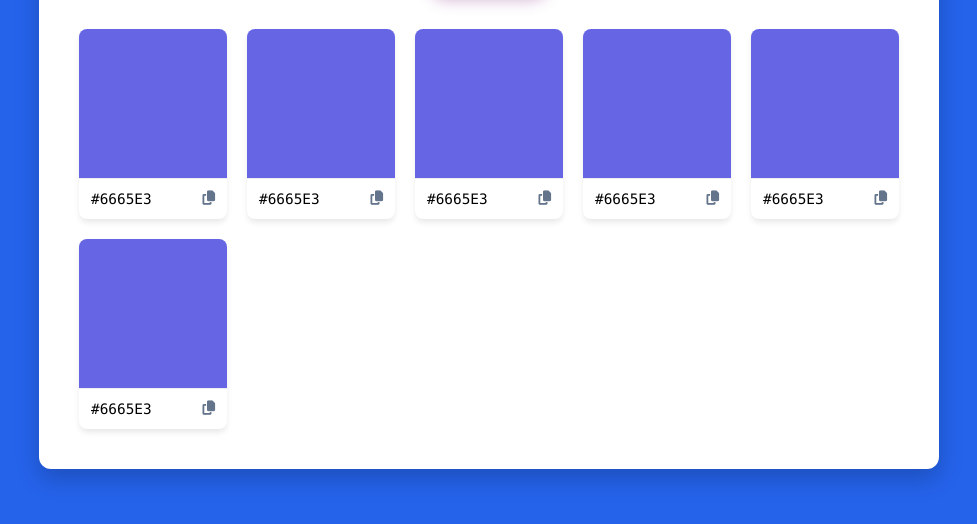
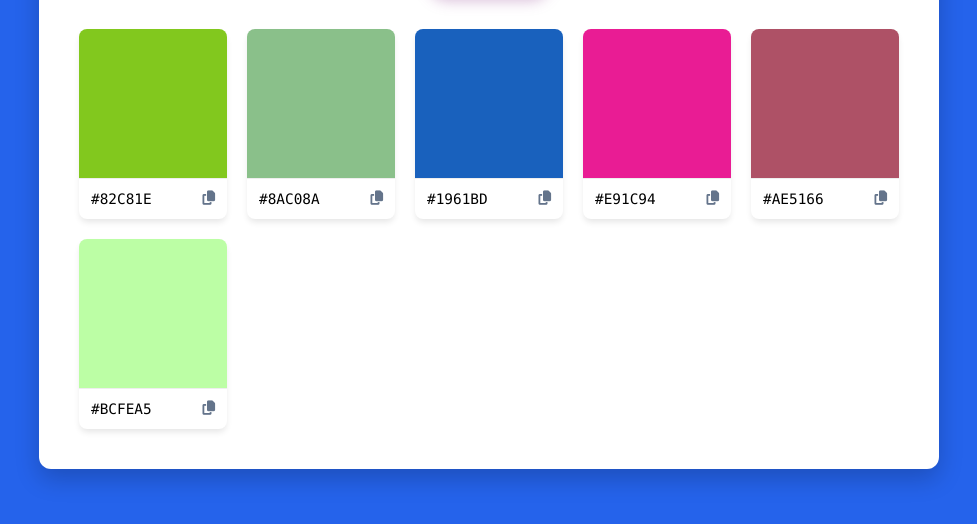
Before and after one commit to MOHSIN777333/Projects-HTML-CSS-JAVASCRIPT-, a plain HTML site: page Colour Palette/index.html in a window 1280 px wide. Shown: the part 236-760 px from the top of the page, without its empty margins (151-1128 px from the left). Drawn offline with Linux system fonts and the light colour scheme.

Commit message:
feat: implement color palette generation and clipboard functionality

```diff
--- a/Colour Palette/index.html
+++ b/Colour Palette/index.html
@@ -20,66 +20,7 @@
         </header>
 
         <section class="color-palette" id="palette">
-            <!-- // color-box 1 -->
-
-            <article class="color-box">
-                <div class="box" style="background-color: #6665e3;"></div>
-                <div class="color-info">
-                    <span class="hex-value">#6665E3</span>
-                    <i class="fa-solid fa-copy"></i>
-                </div>
-            </article>
-
-            <!-- //color-box 2 -->
-
-            <article class="color-box">
-                <div class="box" style="background-color: #6665e3;"></div>
-                <div class="color-info">
-                    <span class="hex-value">#6665E3</span>
-                    <i class="fa-solid fa-copy"></i>
-                </div>
-            </article>
-
-            <!-- //color-box 3 -->
-
-            <article class="color-box">
-                <div class="box" style="background-color: #6665e3;"></div>
-                <div class="color-info">
-                    <span class="hex-value">#6665E3</span>
-                    <i class="fa-solid fa-copy"></i>
-                </div>
-            </article>
-
-            <!-- //color-box 4 -->
-
-            <article class="color-box">
-                <div class="box" style="background-color: #6665e3;"></div>
-                <div class="color-info">
-                    <span class="hex-value">#6665E3</span>
-                    <i class="fa-solid fa-copy"></i>
-                </div>
-            </article>
-
-            <!-- //color-box 5 -->
-
-            <article class="color-box">
-                <div class="box" style="background-color: #6665e3;"></div>
-                <div class="color-info">
-
-                    <span class="hex-value">#6665E3</span>
-                    <i class="fa-solid fa-copy"></i>
-                </div>
-            </article>
-
-            <!-- //color-box 6 -->
-
-            <article class="color-box">
-                <div class="box" style="background-color: #6665e3;"></div>
-                <div class="color-info">
-                    <span class="hex-value">#6665E3</span>
-                    <i class="fa-solid fa-copy"></i>
-                </div>
-            </article>
+            <!--  Color box assin add to javascript -->
         </section>
     </main>
 
--- a/Colour Palette/script.js
+++ b/Colour Palette/script.js
@@ -0,0 +1,78 @@
+const generateBtnEl = document.getElementById("generateBtn");
+const paletteEl = document.getElementById("palette");
+
+generateBtnEl.addEventListener("click", generateColorPalette);
+
+paletteEl.addEventListener("click", (e) => {
+    if (e.target.classList.contains("fa-copy")) {
+        const hexValue = e.target.previousElementSibling.textContent;
+        copyToClipBoard(hexValue, e.target);
+
+    } else if (e.target.classList.contains("box")) {
+        const infoDiv = e.target.nextElementSibling
+        const hexValue = infoDiv.querySelector(".hex-value").textContent;
+        const copyBtn = infoDiv.querySelector(".fa-copy");
+        copyToClipBorad(hexValue, copyBtn)
+
+
+    }
+
+
+});
+
+function copyToClipBoard(text, iconEl) {
+    navigator.clipboard.writeText(text)
+        .then(() => showCopySuccess(iconEl))
+        .catch(err => console.log(err)
+        );
+}
+
+function showCopySuccess(element) {
+    element.classList.replace("fa-copy", "fa-check")
+    element.style.color = "green";
+
+    setTimeout(() => {
+        element.classList.replace("fa-check", "fa-copy")
+        element.style.color = "";
+
+    }, 1000);
+
+}
+
+function renderPalette(colors) {
+    const fragment = document.createDocumentFragment();
+    paletteEl.innerHTML = "";
+
+    colors.forEach(color => {
+        const article = document.createElement("article");
+        article.classList.add("color-box");
+        article.innerHTML = `
+     <div class="box" style="background-color: ${color};"></div>
+        <div class="color-info">
+        <span class="hex-value">${color}</span>
+        <i class="fa-solid fa-copy"></i>
+    </div>`;
+        fragment.appendChild(article)
+    });
+    paletteEl.appendChild(fragment)
+}
+
+function generateColorPalette() {
+    const color = Array.from(
+        { length: 6 },
+        () => generateColor()
+    );
+
+    renderPalette(color)
+
+}
+
+function generateColor() {
+    const hexValue = "0123456789ABCDEF";
+    return "#" + Array.from(
+        { length: 6 },
+        () => hexValue[Math.floor(Math.random() * 16)]
+    ).join("");
+}
+
+generateColorPalette()
--- a/Colour Palette/style.css
+++ b/Colour Palette/style.css
@@ -16,7 +16,7 @@
 
 body {
     background-color: var(--primary-blue);
-    font-family: 'Inter', 'Roboto', sans-serif;
+    font-family: 'Inter', 'Roboto', system-ui, sans-serif;
     min-height: 100vh;
     display: grid;
     place-items: center;
@@ -76,6 +76,10 @@ h1 {
     transform: scale(1.03);
 }
 
+.color-box.copied {
+    outline: 3px solid #22c55e;
+    outline-offset: 2px;
+}
 .box {
     height: 150px;
     width: 100%;
```
